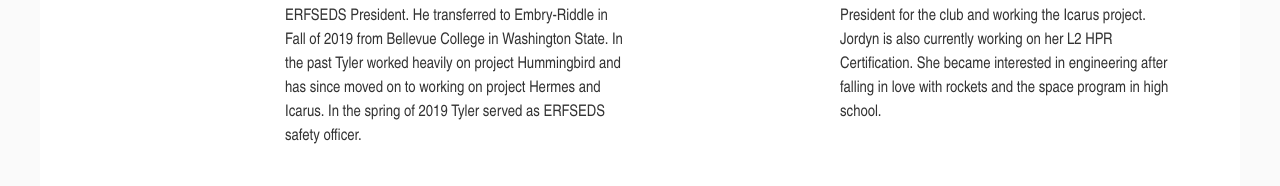
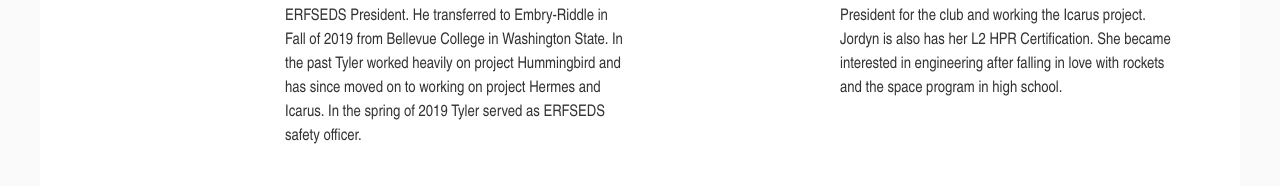
Before and after one commit to ERFSEDS/erfseds-site, a plain HTML site: page team.html in a window 1280 px wide. Shown: the part 719-905 px from the top of the page. Drawn offline with nearby package versions, Linux system fonts and the light colour scheme; grey boxes are pictures that could not be loaded; files whose address does not match are found by name.

Commit message:
media page added to index

```diff
--- a/team.html
+++ b/team.html
@@ -64,11 +64,9 @@
       <li class="nav-item">
         <a class="nav-link" href="/calendar.html">CALENDAR</a>
       </li>
-      <!--
       <li class="nav-item">
         <a class="nav-link" href="/media.html">MEDIA</a>
       </li>
-      -->
     </ul>
 
     <ul class="navbar-nav navbar-right">
@@ -125,7 +123,7 @@
                 <h2>Vice President</h2>
                 <h5>Jordyn Taylor</h5>
 
-                Jordyn Taylor is a junior in Aerospace Engineering with a concentration in astronautics. Currently she's the Vice President for the club and working the Icarus project. Jordyn is also currently working on her L2 HPR Certification. She became interested in engineering after falling in love with rockets and the space program in high school.
+                Jordyn Taylor is a junior in Aerospace Engineering with a concentration in astronautics. Currently she's the Vice President for the club and working the Icarus project. Jordyn is also has her L2 HPR Certification. She became interested in engineering after falling in love with rockets and the space program in high school.
         </div>
         <!-- OFFICER [ODD] PROFILE END -->
 
```
Also changed, not shown: calendar.html (+0 -2 lines), index.html (+0 -1 lines), media.html (+0 -1 lines), projects/artemis.html (+0 -2 lines), projects/gryphus.html (+0 -1 lines), projects/hermes.html (+0 -1 lines), projects/hummingbird.html (+0 -2 lines), projects/icarus.html (+0 -2 lines), projects/pathfinder.html (+0 -2 lines), projects/prometheus.html (+0 -2 lines), projects/zephyr.html (+1 -2 lines).
